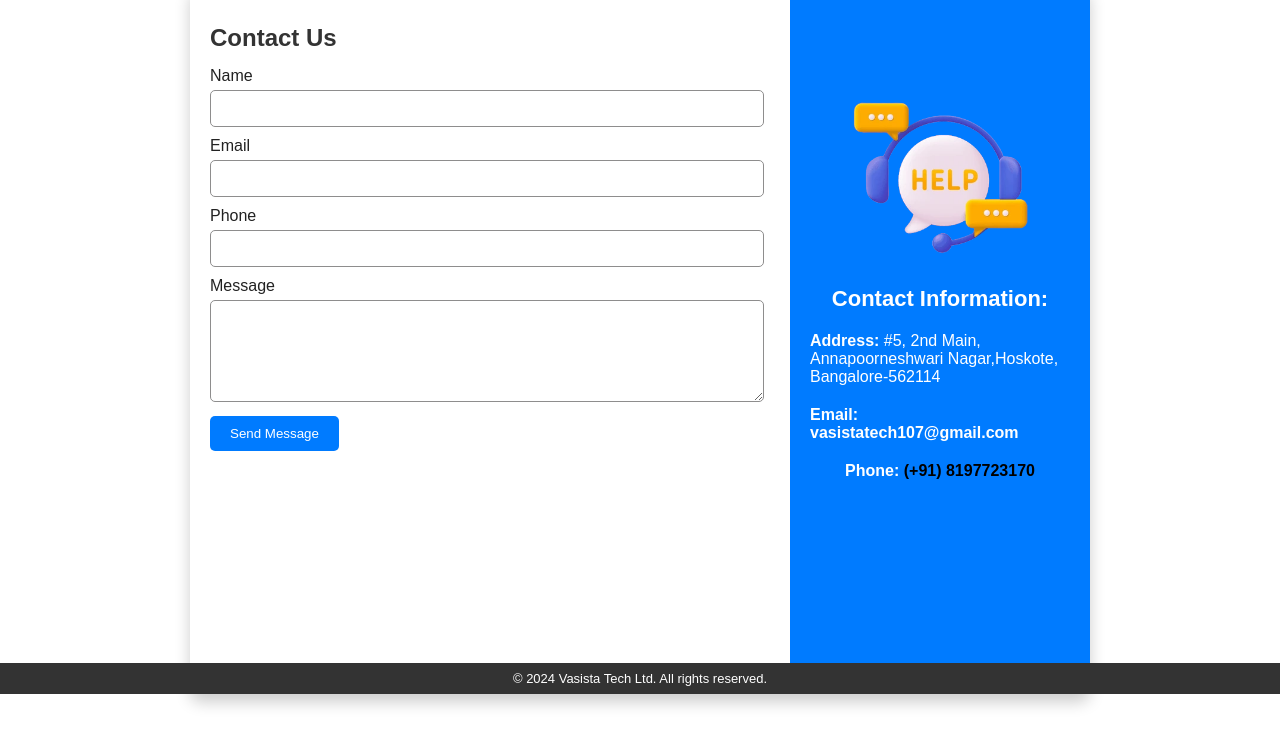
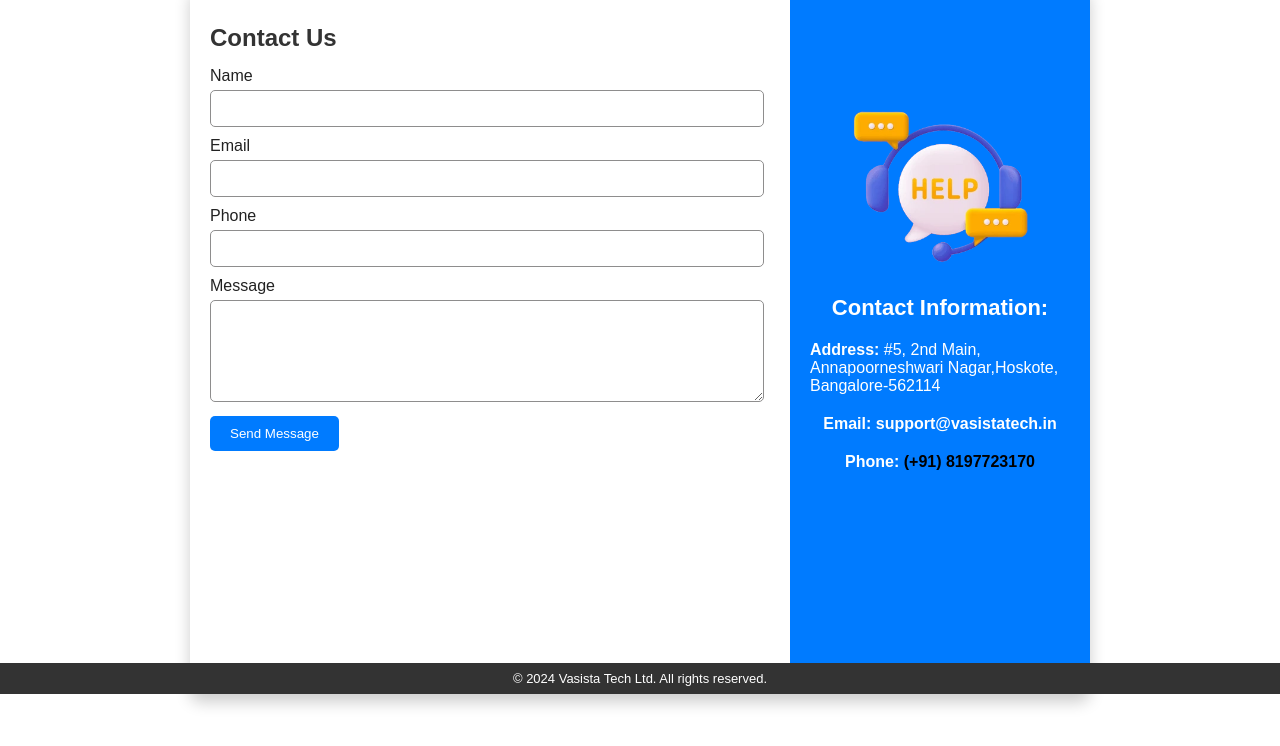
Before and after one commit to sumanthvasista107/v_tech, a plain HTML site: page ContactUs.html in a window 1280 px wide. Shown: the part 106-852 px from the top of the page. Drawn offline with Linux system fonts and the light colour scheme.

Commit message:
contact changes made

```diff
--- a/ContactUs.html
+++ b/ContactUs.html
@@ -54,7 +54,7 @@
             <img src="./images/call-img.png" alt="Call Icon" class="call-img">
             <h3>Contact Information:</h3>
             <p class="info-text"><strong>Address:</strong> #5, 2nd Main, Annapoorneshwari Nagar,Hoskote, Bangalore-562114</Bangalore-562114></a></p>
-            <p class="info-text"><strong>Email: </strong> <b>vasistatech107@gmail.com</b></a></p>
+            <p class="info-text"><strong>Email: </strong> <b>support@vasistatech.in</b></a></p>
             <p class="info-text"><strong>Phone:</strong> <a href="tel:+918197723170"><b>(+91) 8197723170</b></a></p>
             <div class="social-icons">
                 <a href="https://facebook.com/vasista_tech" target="_blank" aria-label="Facebook"><i class="fab fa-facebook-f"></i></a>
```
